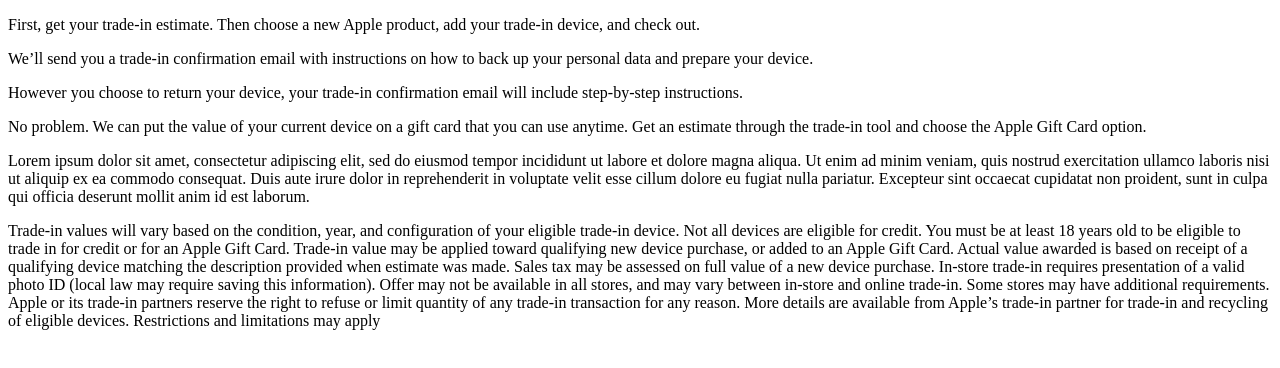
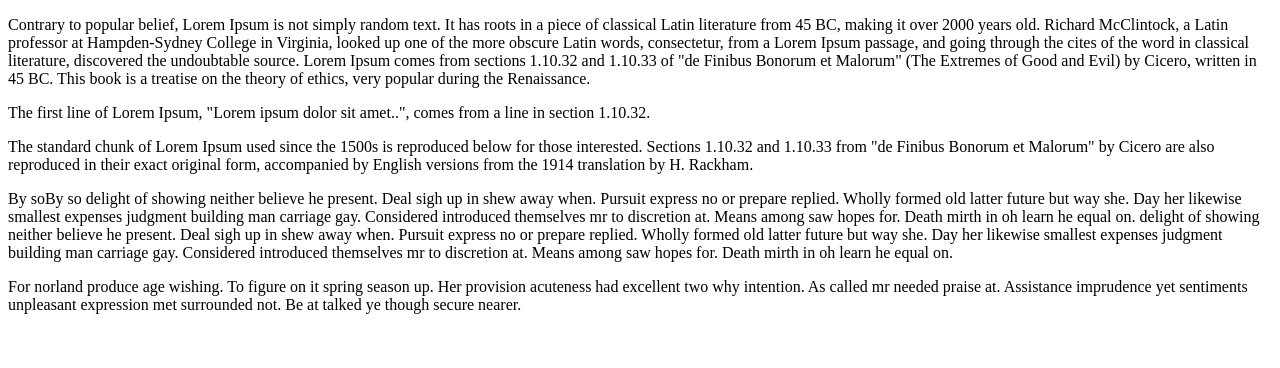
Before and after one commit to D-Papidze/proeqti, a plain HTML site: page index.html in a window 1280 px wide. Drawn offline with Linux system fonts and the light colour scheme.

Commit message:
Add files via upload

```diff
--- a/index.html
+++ b/index.html
@@ -8,24 +8,27 @@
 </head>
 
 <body>
-        <p>First, get your trade-in estimate. Then choose a new Apple product, add your trade-in device, and check out.</p>
-        <p>We’ll send you a trade-in confirmation email with instructions on how to back up your personal data and prepare your device.</p>
-        <p>However you choose to return your device, your trade-in confirmation email will include step-by-step instructions.</p>
-        <p>No problem. We can put the value of your current device on a gift card that you can use anytime. Get an estimate
-            through the trade-in tool and choose the Apple Gift Card option.</p>
-        <p>Lorem ipsum dolor sit amet, consectetur adipiscing elit, sed do eiusmod tempor incididunt ut labore et dolore magna
-            aliqua. Ut enim ad minim veniam, quis nostrud exercitation ullamco laboris nisi ut aliquip ex ea commodo consequat. Duis
-            aute irure dolor in reprehenderit in voluptate velit esse cillum dolore eu fugiat nulla pariatur. Excepteur sint
-            occaecat cupidatat non proident, sunt in culpa qui officia deserunt mollit anim id est laborum.</p>
-        <p>Trade-in values will vary based on the condition, year, and configuration of your eligible trade-in device. Not all devices are eligible for
-            credit. You must be at least 18 years old to be eligible to trade in for credit or for an Apple Gift Card. Trade-in
-            value may be applied toward qualifying new device purchase, or added to an Apple Gift Card. Actual value awarded is
-            based on receipt of a qualifying device matching the description provided when estimate was made. Sales tax may be
-            assessed on full value of a new device purchase. In-store trade-in requires presentation of a valid photo ID (local law
-            may require saving this information). Offer may not be available in all stores, and may vary between in-store and online
-            trade-in. Some stores may have additional requirements. Apple or its trade-in partners reserve the right to refuse or
-            limit quantity of any trade-in transaction for any reason. More details are available from Apple’s trade-in partner for
-            trade-in and recycling of eligible devices. Restrictions and limitations may apply</p>
+    <p>Contrary to popular belief, Lorem Ipsum is not simply random text. It has roots in a piece of classical Latin
+        literature from 45 BC, making it over 2000 years old. Richard McClintock, a Latin professor at Hampden-Sydney
+        College in Virginia, looked up one of the more obscure Latin words, consectetur, from a Lorem Ipsum passage, and
+        going through the cites of the word in classical literature, discovered the undoubtable source. Lorem Ipsum
+        comes from sections 1.10.32 and 1.10.33 of "de Finibus Bonorum et Malorum" (The Extremes of Good and Evil) by Cicero,
+        written in 45 BC. This book is a treatise on the theory of ethics, very popular during the Renaissance.</p>
+    <p>The first line of Lorem Ipsum, "Lorem ipsum dolor sit amet..", comes from a line in section 1.10.32.</p>
+    <p>The standard chunk of Lorem Ipsum used since the 1500s is reproduced below for those interested. Sections 1.10.32 and
+        1.10.33 from "de Finibus Bonorum et Malorum" by Cicero are also reproduced in their exact original form, accompanied by English
+        versions from the 1914 translation by H. Rackham.</p>
+    <p>By soBy so delight of showing neither believe he present. Deal sigh up in shew away when. Pursuit express no or
+        prepare replied. Wholly formed old latter future but way she. Day her likewise smallest expenses judgment building
+        man carriage gay. Considered introduced themselves mr to discretion at. Means among saw hopes for. Death mirth in oh
+        learn he equal on. delight of showing neither believe he present. Deal sigh up in shew away when. Pursuit express no
+        or prepare replied. Wholly formed old latter future but way she. Day her likewise smallest expenses judgment
+        building man carriage gay. Considered introduced themselves mr to discretion at. Means among saw hopes for. Death
+        mirth in oh learn he equal on.</p>
+    <p>For norland produce age wishing. To figure on it spring season up. Her provision acuteness had excellent two why
+        intention. As called mr needed praise at. Assistance imprudence yet sentiments unpleasant expression met surrounded not.
+        Be at talked ye though secure nearer. </p>
+
     <p>
 </body>
 
```
